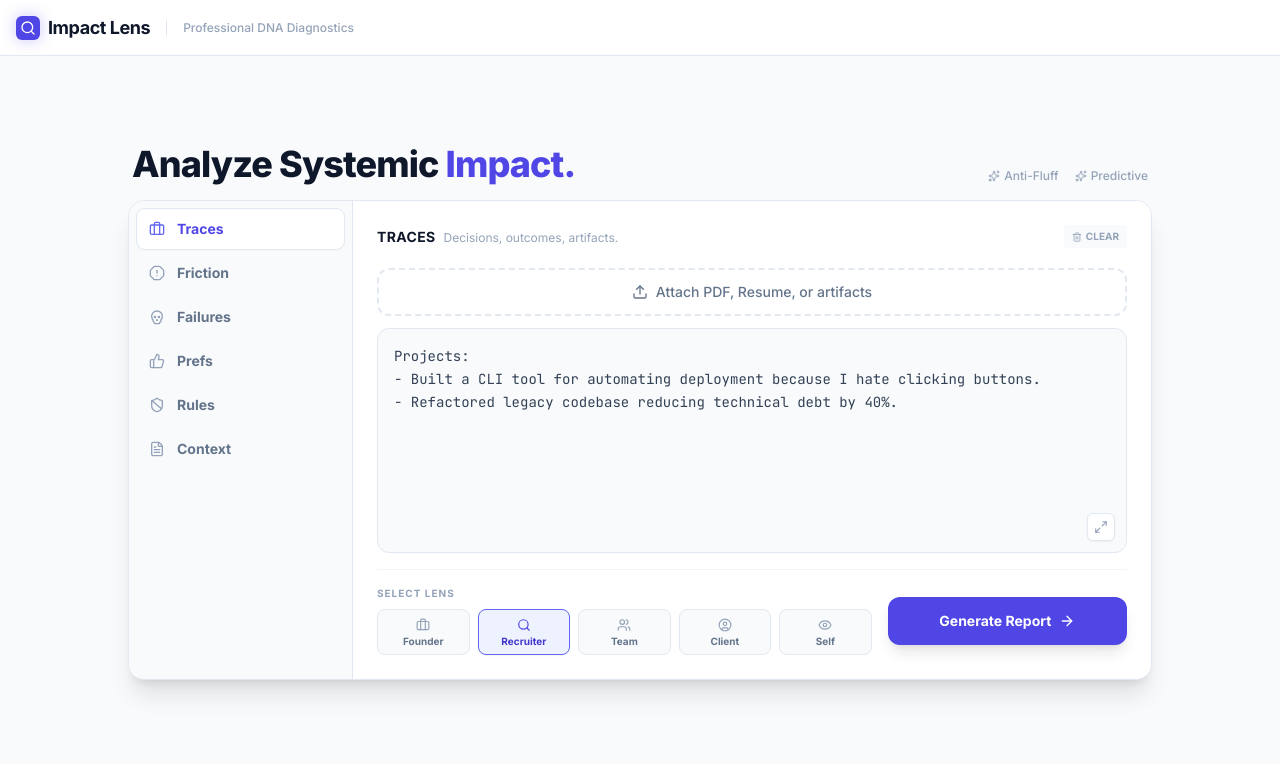
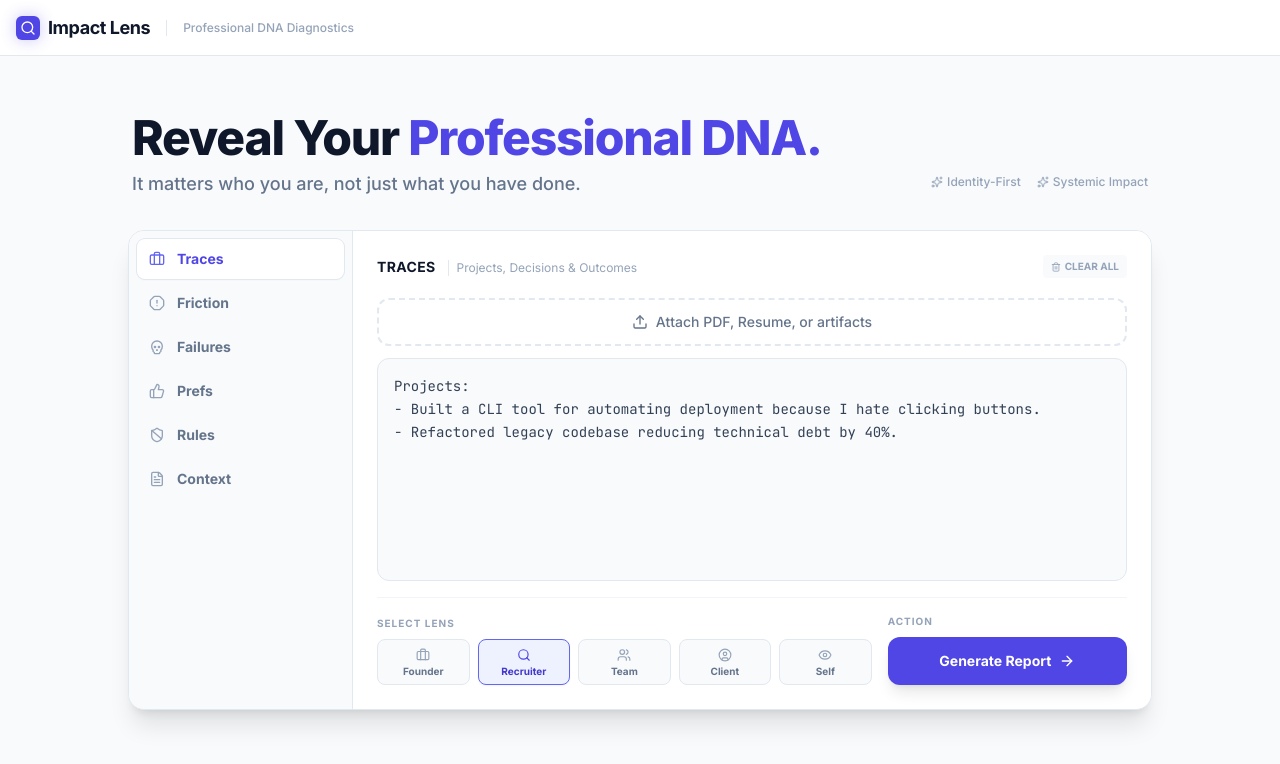
Before and after one commit to tetano02/Impact-Lens_AI_Works_Challenge, a React (Vite) app: page / in a window 1280 px wide. Shown: the top 764 px of the page. Built offline with nearby package versions, Linux system fonts and the light colour scheme.

Commit message:
feat: Add tab configuration for diagnostic inputs
Introduces a rich configuration object for diagnostic input tabs. This config includes labels, icons, short descriptions, and placeholder text to enhance user guidance and experience within the diagnostic input forms.

```diff
--- a/App.tsx
+++ b/App.tsx
@@ -4,7 +4,7 @@ import { generateDiagnostic } from './services/geminiService';
 import { ViewerType, AntiPortfolioData, DiagnosticInputs, Attachment } from './types';
 import { ViewerSelector } from './components/ViewerSelector';
 import { DiagnosticReport } from './components/DiagnosticReport';
-import { Search, ArrowRight, Trash2, RefreshCcw, Briefcase, AlertOctagon, Skull, ThumbsUp, ShieldBan, FileText, Upload, Paperclip, X, Maximize2, Minimize2, Sparkles } from 'lucide-react';
+import { Search, ArrowRight, Trash2, RefreshCcw, Briefcase, AlertOctagon, Skull, ThumbsUp, ShieldBan, FileText, Upload, Paperclip, X, Maximize2, Sparkles } from 'lucide-react';
 
 const DefaultInputs: DiagnosticInputs = {
   workTraces: `Projects:
@@ -20,6 +20,51 @@ const DefaultInputs: DiagnosticInputs = {
 - I will not work on weekends unless the building is on fire.`,
   background: `Experience:
 - 5 years as Full Stack Dev at Startup X`
+};
+
+// Rich configuration for tabs to improve UX guidance
+const TAB_CONFIG: Record<keyof DiagnosticInputs, {
+    label: string;
+    icon: React.ReactNode;
+    shortDesc: string;
+    placeholder: string
+}> = {
+    workTraces: {
+        label: 'Traces',
+        icon: <Briefcase size={16} />,
+        shortDesc: 'Projects, Decisions & Outcomes',
+        placeholder: "What have you actually built or shipped?\n\nDon't just list job titles. Describe specific projects, the hard technical or strategic decisions you made, and the tangible results.\n\nExample:\n- Architected the new payment flow (Decision: Stripe over Adyen due to dev experience).\n- Result: Reduced checkout time by 15%."
+    },
+    friction: {
+        label: 'Friction',
+        icon: <AlertOctagon size={16} />,
+        shortDesc: 'Conflicts & Tensions',
+        placeholder: "Where do you typically clash with others?\n\nBe honest about what annoys you in a team environment. What kind of people or processes create friction with you?\n\nExample:\n- I get frustrated by meetings with no clear agenda.\n- I often argue with PMs who change scope last minute without considering debt."
+    },
+    failures: {
+        label: 'Failures',
+        icon: <Skull size={16} />,
+        shortDesc: 'Regrets & Lessons',
+        placeholder: "What went wrong?\n\nA clean record is suspicious. List significant failures, production incidents, or bad hires, and what you learned from them.\n\nExample:\n- I delayed a launch by 2 weeks because I was too perfectionist about the CSS.\n- I accidentally wiped a production table; now I'm obsessive about backups."
+    },
+    preferences: {
+        label: 'Prefs',
+        icon: <ThumbsUp size={16} />,
+        shortDesc: 'Working Style & Philosophy',
+        placeholder: "How do you do your best work?\n\nAsync vs Sync? Solo vs Pair programming? Quick hacks vs Engineered solutions?\n\nExample:\n- I need 4 hours of uninterrupted deep work in the mornings.\n- I prefer written specs over verbal brainstorming.\n- 'Done is better than perfect'."
+    },
+    nonNegotiables: {
+        label: 'Rules',
+        icon: <ShieldBan size={16} />,
+        shortDesc: 'Hard Boundaries',
+        placeholder: "What will you absolutely NOT tolerate?\n\nExample:\n- I will not work on gambling or crypto products.\n- I refuse to be on-call on weekends.\n- I need full autonomy on tool selection."
+    },
+    background: {
+        label: 'Context',
+        icon: <FileText size={16} />,
+        shortDesc: 'CV & Bio (Raw)',
+        placeholder: "Paste your LinkedIn 'About' section, your raw Resume text, or a bio here.\n\nThis provides background context for the AI, but carries less weight than specific behaviors."
+    }
 };
 
 const App: React.FC = () => {
@@ -97,14 +142,7 @@ const App: React.FC = () => {
     }
   };
 
-  const tabs: { id: keyof DiagnosticInputs; label: string; icon: React.ReactNode }[] = [
-    { id: 'workTraces', label: 'Traces', icon: <Briefcase size={16} /> },
-    { id: 'friction', label: 'Friction', icon: <AlertOctagon size={16} /> },
-    { id: 'failures', label: 'Failures', icon: <Skull size={16} /> },
-    { id: 'preferences', label: 'Prefs', icon: <ThumbsUp size={16} /> },
-    { id: 'nonNegotiables', label: 'Rules', icon: <ShieldBan size={16} /> },
-    { id: 'background', label: 'Context', icon: <FileText size={16} /> },
-  ];
+  const activeConfig = TAB_CONFIG[activeTab];
 
   return (
     <div className="min-h-screen font-sans selection:bg-brand-200 selection:text-brand-900 bg-slate-50">
@@ -131,19 +169,29 @@ const App: React.FC = () => {
         </div>
       </nav>
 
-      <main className="container mx-auto pt-20 px-4 pb-10 print:pt-0 print:pb-0 h-[calc(100vh-1rem)] flex flex-col justify-center">
+      {/* Main container logic: Only constrain height and center when in input mode (!data) */}
+      <main className={`
+        container mx-auto px-4 print:pt-0 print:pb-0
+        ${!data
+            ? 'pt-20 pb-10 h-[calc(100vh-1rem)] flex flex-col justify-center' // Input Mode: Centered, Fixed Height
+            : 'pt-24 pb-20' // Report Mode: Normal Flow, Top Padding for Nav
+        }
+      `}>
         {!data && (
             <div className="max-w-5xl mx-auto w-full">
 
-                <div className="flex justify-between items-end mb-4 px-1">
+                <div className="flex flex-col md:flex-row justify-between md:items-end mb-8 px-1 gap-4">
                    <div>
-                      <h1 className="text-3xl md:text-4xl font-extrabold text-slate-900 tracking-tight leading-tight">
-                        Analyze Systemic <span className="text-brand-600">Impact.</span>
+                      <h1 className="text-4xl md:text-5xl font-extrabold text-slate-900 tracking-tight leading-tight mb-2">
+                        Reveal Your <span className="text-brand-600">Professional DNA.</span>
                       </h1>
+                      <p className="text-lg text-slate-500 font-medium max-w-2xl">
+                        It matters who you are, not just what you have done.
+                      </p>
                    </div>
-                   <div className="hidden md:flex gap-4 text-xs font-medium text-slate-400">
-                      <span className="flex items-center gap-1"><Sparkles size={12} className="text-brand-400"/> Anti-Fluff</span>
-                      <span className="flex items-center gap-1"><Sparkles size={12} className="text-brand-400"/> Predictive</span>
+                   <div className="hidden md:flex gap-4 text-xs font-medium text-slate-400 pb-2">
+                      <span className="flex items-center gap-1"><Sparkles size={12} className="text-brand-400"/> Identity-First</span>
+                      <span className="flex items-center gap-1"><Sparkles size={12} className="text-brand-400"/> Systemic Impact</span>
                    </div>
                 </div>
 
@@ -151,22 +199,25 @@ const App: React.FC = () => {
 
                     {/* Compact Sidebar Tabs */}
                     <div className="w-full md:w-56 bg-slate-50 border-r border-slate-200 p-2 flex flex-row md:flex-col overflow-x-auto md:overflow-visible gap-1 scrollbar-hide">
-                        {tabs.map((tab) => (
+                        {(Object.keys(TAB_CONFIG) as Array<keyof DiagnosticInputs>).map((tabKey) => {
+                            const config = TAB_CONFIG[tabKey];
+                            return (
                                 <button
-                                key={tab.id}
-                                onClick={() => setActiveTab(tab.id)}
+                                    key={tabKey}
+                                    onClick={() => setActiveTab(tabKey)}
                                     className={`
                                         flex items-center gap-3 px-3 py-2.5 rounded-lg text-sm font-bold transition-all whitespace-nowrap
-                                    ${activeTab === tab.id
+                                        ${activeTab === tabKey
                                             ? 'bg-white text-brand-600 shadow-sm ring-1 ring-slate-200'
                                             : 'text-slate-500 hover:bg-slate-100 hover:text-slate-700'
                                         }
                                     `}
                                 >
-                                <span className={activeTab === tab.id ? 'text-brand-500' : 'text-slate-400'}>{tab.icon}</span>
-                                {tab.label}
+                                    <span className={activeTab === tabKey ? 'text-brand-500' : 'text-slate-400'}>{config.icon}</span>
+                                    {config.label}
                                 </button>
-                        ))}
+                            );
+                        })}
                     </div>
 
                     {/* Input Area */}
@@ -176,15 +227,10 @@ const App: React.FC = () => {
                         <div className="flex justify-between items-center mb-3">
                             <div className="flex items-baseline gap-2">
                                 <h3 className="font-bold text-slate-900 text-sm uppercase tracking-wide">
-                                    {tabs.find(t => t.id === activeTab)?.label}
+                                    {activeConfig.label}
                                 </h3>
-                                <p className="text-xs text-slate-400 hidden sm:block truncate max-w-[200px]">
-                                    {activeTab === 'workTraces' && "Decisions, outcomes, artifacts."}
-                                    {activeTab === 'friction' && "Tensions and conflicts."}
-                                    {activeTab === 'failures' && "Failures and lessons."}
-                                    {activeTab === 'preferences' && "Likes and dislikes."}
-                                    {activeTab === 'nonNegotiables' && "Hard boundaries."}
-                                    {activeTab === 'background' && "CV and Bio."}
+                                <p className="text-xs text-slate-400 hidden sm:block truncate max-w-[300px] border-l border-slate-200 pl-2 ml-1">
+                                    {activeConfig.shortDesc}
                                 </p>
                             </div>
                             <div className="flex items-center gap-2">
@@ -192,7 +238,7 @@ const App: React.FC = () => {
                                   onClick={handleClear}
                                   className="text-[10px] font-bold text-slate-400 hover:text-rose-500 flex items-center gap-1 px-2 py-1 rounded bg-slate-50 hover:bg-rose-50 transition-colors"
                                 >
-                                    <Trash2 size={10} /> CLEAR
+                                    <Trash2 size={10} /> CLEAR ALL
                                 </button>
                             </div>
                         </div>
@@ -229,31 +275,36 @@ const App: React.FC = () => {
                             {isExpanded && (
                                 <div className="flex justify-between items-center mb-4 pb-4 border-b border-slate-100">
                                    <div className="font-bold text-lg text-slate-900 flex items-center gap-2">
-                                      {tabs.find(t => t.id === activeTab)?.icon}
-                                      {tabs.find(t => t.id === activeTab)?.label} Input
+                                      {activeConfig.icon}
+                                      {activeConfig.label} Input
+                                      <span className="text-slate-400 font-normal text-sm ml-2">- {activeConfig.shortDesc}</span>
                                    </div>
-                                   <button onClick={() => setIsExpanded(false)} className="p-2 hover:bg-slate-100 rounded-full">
-                                      <Minimize2 size={20} className="text-slate-500"/>
+                                   <button
+                                      onClick={() => setIsExpanded(false)}
+                                      className="p-2 hover:bg-slate-100 rounded-full text-slate-500 hover:text-slate-900 transition-colors"
+                                      title="Close Full Screen"
+                                   >
+                                      <X size={24} />
                                    </button>
                                 </div>
                             )}
 
-                            <div className="relative flex-1">
+                            <div className="relative flex-1 group">
                                 <textarea
                                     value={inputs[activeTab]}
                                     onChange={(e) => handleInputChange(activeTab, e.target.value)}
                                     className={`
                                       w-full h-full bg-slate-50 border border-slate-200 rounded-xl p-4 text-sm font-mono text-slate-700
-                                      focus:outline-none focus:ring-2 focus:ring-brand-500/20 focus:border-brand-500 focus:bg-white transition-all resize-none leading-relaxed placeholder-slate-300
+                                      focus:outline-none focus:ring-2 focus:ring-brand-500/20 focus:border-brand-500 focus:bg-white transition-all resize-none leading-relaxed placeholder-slate-400
                                       ${!isExpanded ? 'min-h-[140px]' : ''}
                                     `}
-                                    placeholder={`Type or paste ${tabs.find(t => t.id === activeTab)?.label.toLowerCase()} details here...`}
+                                    placeholder={activeConfig.placeholder}
                                 />
                                 {!isExpanded && (
                                   <button
                                     onClick={() => setIsExpanded(true)}
-                                    className="absolute bottom-3 right-3 p-1.5 bg-white border border-slate-200 rounded-md text-slate-400 hover:text-brand-600 hover:border-brand-300 shadow-sm transition-all"
-                                    title="Expand editor"
+                                    className="absolute bottom-3 right-3 p-1.5 bg-white border border-slate-200 rounded-md text-slate-400 hover:text-brand-600 hover:border-brand-300 shadow-sm transition-all opacity-0 group-hover:opacity-100 focus:opacity-100"
+                                    title="Expand to Full Screen"
                                   >
                                     <Maximize2 size={14} />
                                   </button>
@@ -262,11 +313,12 @@ const App: React.FC = () => {
                         </div>
 
                         {/* Footer Controls within Card */}
-                        <div className="mt-4 pt-4 border-t border-slate-100 grid grid-cols-1 md:grid-cols-12 gap-4 items-center">
+                        <div className="mt-4 pt-4 border-t border-slate-100 grid grid-cols-1 md:grid-cols-12 gap-4 items-end">
                             <div className="md:col-span-8">
                                 <ViewerSelector selected={viewer} onChange={setViewer} />
                             </div>
                             <div className="md:col-span-4">
+                                <label className="text-[10px] font-bold uppercase text-slate-400 tracking-widest mb-2 block">Action</label>
                                 <button
                                     onClick={handleGenerate}
                                     disabled={loading}
```
Lines whose indentation alone changed are shown as unchanged.
